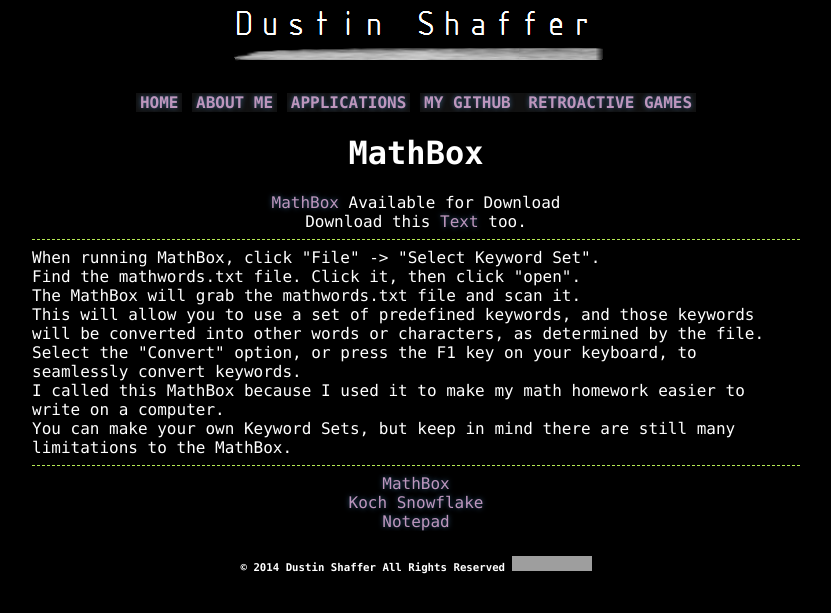
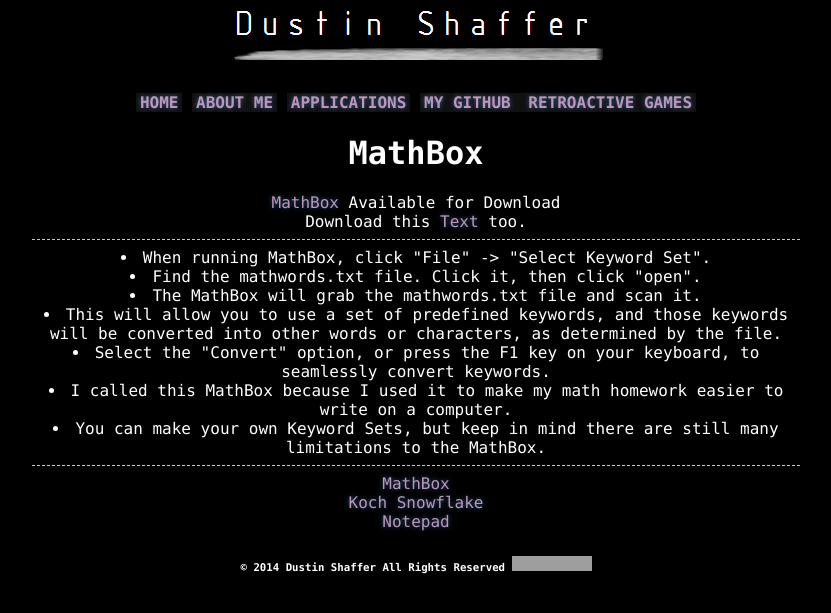
Before and after one commit to misterdustinface/misterdustinface.github.io, a Jekyll site: the page built from _posts/2014-2-13-mathbox.md, in a window 1280 px wide. Shown: the top 613 px of the page, without its empty margins (224-1055 px from the left). Built offline with Jekyll 4.4.1, drawn with Linux system fonts in a browser that asks for light colours; nearby versions of some CDN libraries; a style sheet for code colours, icons or effects is not loaded; grey boxes are pictures that could not be loaded.

Commit message:
Update 2014-2-13-mathbox.md

```diff
--- a/_posts/2014-2-13-mathbox.md
+++ b/_posts/2014-2-13-mathbox.md
@@ -12,8 +12,6 @@
 
 ---
 
-<div class="paper">
-<ul id="essay">
 <li>When running MathBox, click "File" -> "Select Keyword Set".</li>
 <li>Find the mathwords.txt file. Click it, then click "open".</li>
 <li>The MathBox will grab the mathwords.txt file and scan it.</li>
@@ -21,8 +19,6 @@
 <li>Select the "Convert" option, or press the F1 key on your keyboard, to seamlessly convert keywords.</li>
 <li>I called this MathBox because I used it to make my math homework easier to write on a computer.</li>
 <li>You can make your own Keyword Sets, but keep in mind there are still many limitations to the MathBox.</li>
-</ul>
-</div>
 
 ---
 
```
